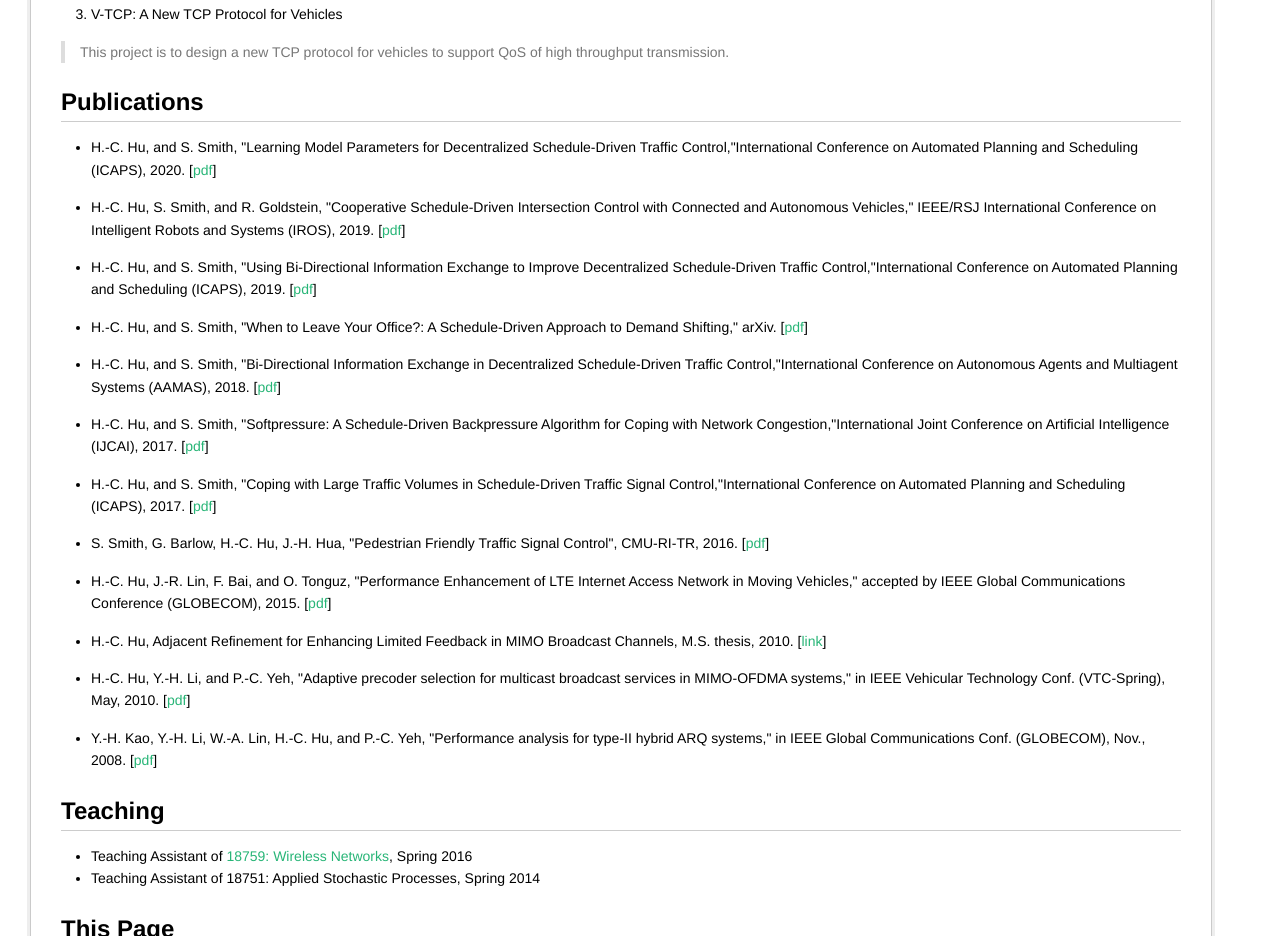
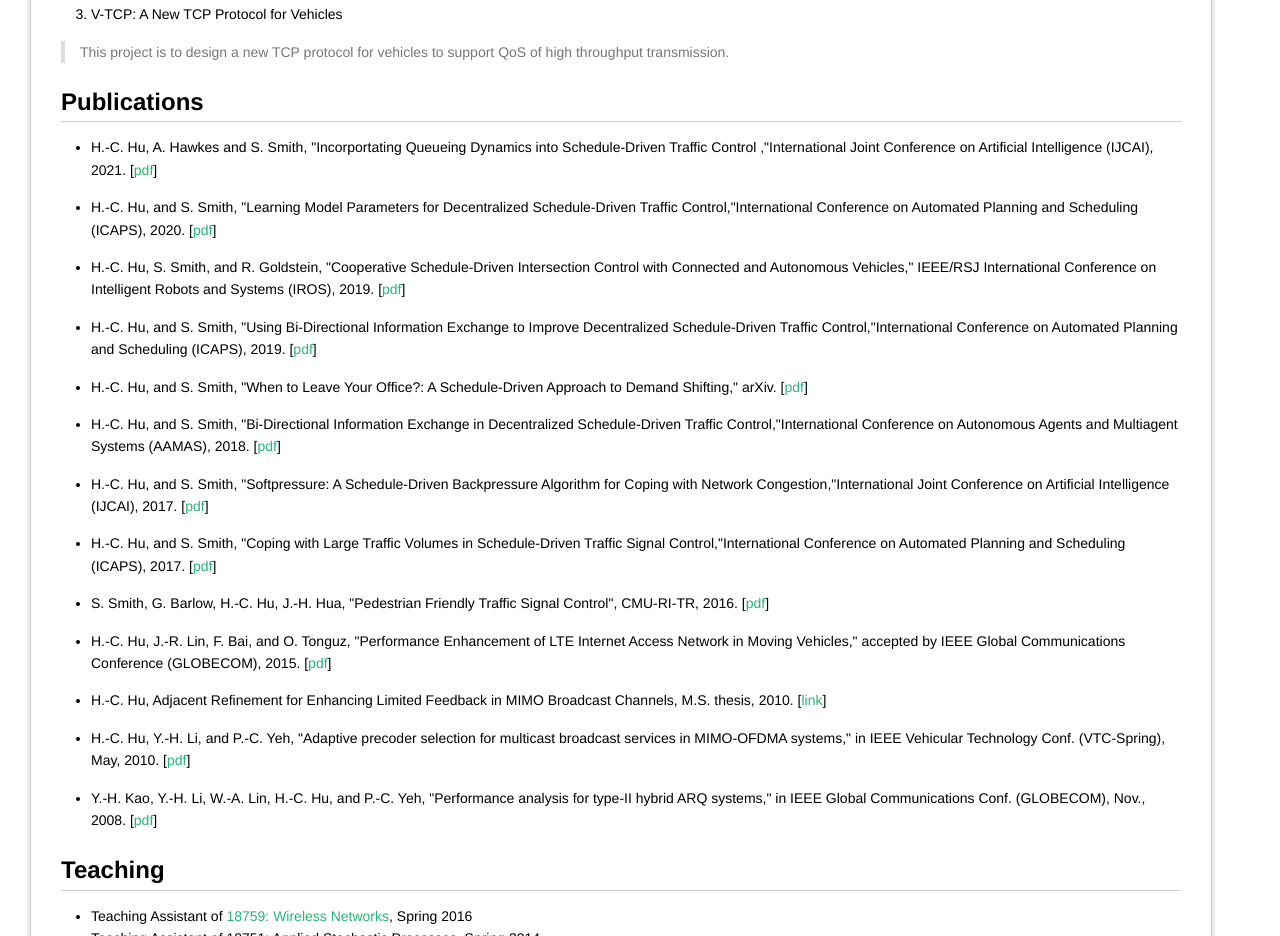
Before and after one commit to cedrichu/cedrichu.github.io, a plain HTML site: page index.html in a window 1280 px wide. Shown: the part 778-1714 px from the top of the page. Drawn offline with Linux system fonts and the light colour scheme.

Commit message:
new paper uploaded

```diff
--- a/index.html
+++ b/index.html
@@ -56,6 +56,7 @@ The DARPA Spectrum Collaboration Challenge (SC2) is the first-of-its-kind collab
 
 <h2 id="publications">Publications</h2>
 <ul>
+<li><p> H.-C. Hu, A. Hawkes and S. Smith, "Incorportating Queueing Dynamics into Schedule-Driven Traffic Control ,"International Joint Conference on Artificial Intelligence (IJCAI), 2021.  [<a href=files/qdelay.pdf>pdf</a>]</p></li>
 <li><p> H.-C. Hu, and S. Smith, "Learning Model Parameters for Decentralized Schedule-Driven Traffic Control,"International Conference on Automated Planning and Scheduling (ICAPS), 2020.  [<a href=files/max_learn.pdf>pdf</a>]</p></li>
 <li><p>  H.-C. Hu, S. Smith, and R. Goldstein, "Cooperative Schedule-Driven Intersection Control with Connected and Autonomous Vehicles," IEEE/RSJ International Conference on Intelligent Robots and Systems (IROS), 2019. [<a href=files/split_iros.pdf>pdf</a>]</p></li>
 <li><p> H.-C. Hu, and S. Smith, "Using Bi-Directional Information Exchange to Improve Decentralized Schedule-Driven Traffic Control,"International Conference on Automated Planning and Scheduling (ICAPS), 2019. [<a href=files/icaps_2019.pdf>pdf</a>] </p></li>
```
Also changed, not shown: 1 other file.
